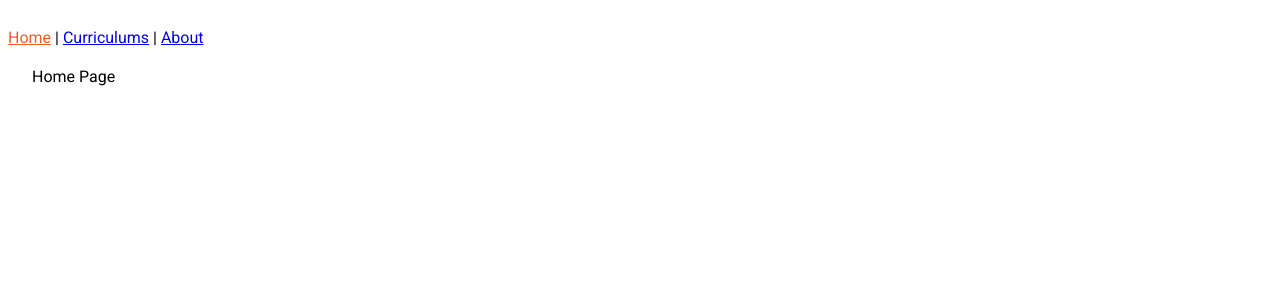
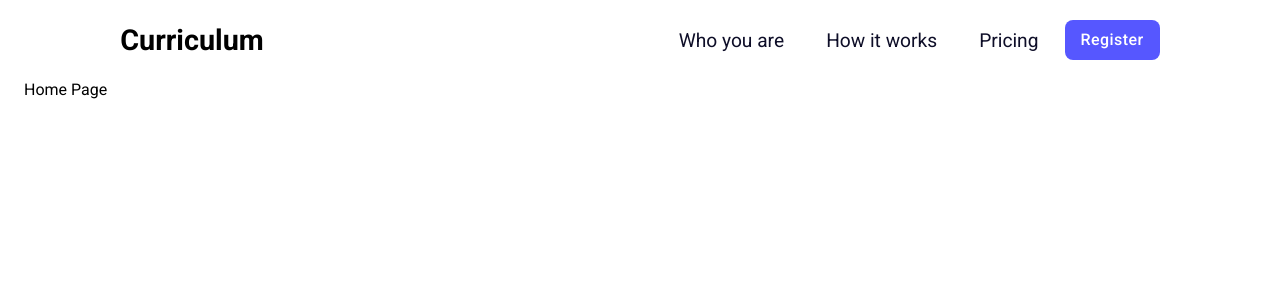
Before and after one commit to Rachidba/course-links, a React (Create React App) app in the folder react-web-client/: page / in a window 1280 px wide. Shown: the top 300 px of the page. Built offline with nearby package versions, Linux system fonts and the light colour scheme; no server answers.

Commit message:
Create a responsive Navbar

```diff
--- a/react-web-client/src/components/App.tsx
+++ b/react-web-client/src/components/App.tsx
@@ -1,7 +1,7 @@
 import React from 'react';
 import { Route, Switch } from 'react-router-dom';
 import AboutPage from './about/AboutPage';
-import Header from './common/Header';
+import Navbar from './common/navbar/Navbar';
 import CurriculumPage from './curriculums/CurriculumPage';
 import CurriculumsPage from './curriculums/CurriculumsPage';
 import HomePage from './home/HomePage';
@@ -10,8 +10,8 @@ import Container from '@material-ui/core/Container';
 
 const App: React.FC = () => {
   return (
-    <div className="container-fluid">
-      <Header />
+    <div className="">
+      <Navbar />
       <Container>
         <Switch>
           <Route exact path="/" component={HomePage} />
--- a/react-web-client/src/components/common/Header.tsx
+++ /dev/null
@@ -1,23 +0,0 @@
-import React from 'react';
-import { NavLink } from 'react-router-dom';
-
-const Header: React.FC = () => {
-  const activeStyle = { color: '#F15B2A' };
-  return (
-    <nav>
-      <NavLink to="/" activeStyle={activeStyle} exact>
-        Home
-      </NavLink>
-      {' | '}
-      <NavLink to="/curriculums" activeStyle={activeStyle}>
-        Curriculums
-      </NavLink>
-      {' | '}
-      <NavLink to="/about" activeStyle={activeStyle}>
-        About
-      </NavLink>
-    </nav>
-  );
-};
-
-export default Header;
--- /dev/null
+++ b/react-web-client/src/components/common/navbar/MenuItems.tsx
@@ -0,0 +1,17 @@
+export const MenuItems = [
+  {
+    title: 'Who you are',
+    url: '#',
+    cName: 'nav-link',
+  },
+  {
+    title: 'How it works',
+    url: '#',
+    cName: 'nav-link',
+  },
+  {
+    title: 'Pricing',
+    url: '#',
+    cName: 'nav-link',
+  },
+];
--- /dev/null
+++ b/react-web-client/src/components/common/navbar/Navbar.css
@@ -0,0 +1,90 @@
+:root {
+  --primary-color: #5657ff;
+  --dark-color: #002240;
+}
+.navbar-items {
+  background-color: white;
+  height: 80px;
+  display: flex;
+  justify-content: center;
+  align-items: center;
+  font-size: 1.2rem;
+}
+.navbar-logo {
+  cursor: pointer;
+  justify-self: start;
+}
+.nav-menu {
+  display: grid;
+  grid-template-columns: repeat(4, auto);
+  grid-gap: 10px;
+  list-style: none;
+  text-align: center;
+  align-items: center;
+  width: 70vw;
+  justify-content: end;
+}
+.nav-link {
+  color: #0e0e28;
+  text-decoration: none;
+  padding: 0.5rem 1rem;
+}
+.nav-link:hover {
+  color: rgb(110, 110, 126);
+}
+.menu-icon {
+  display: none;
+}
+.nav-link-button {
+  background: var(--primary-color);
+  border-radius: 8px;
+  color: var(--primary-color);
+  width: 30px;
+  text-decoration: none;
+}
+@media screen and (max-width: 960px) {
+  .navbar-items {
+    position: relative;
+  }
+  .nav-menu {
+    display: flex;
+    flex-direction: column;
+    width: 100%;
+    height: 100vh;
+    position: absolute;
+    top: 80px;
+    left: -100%;
+    opacity: 1;
+    transition: all 0.5s ease;
+  }
+  .nav-menu.active {
+    background-color: white;
+    left: 0;
+    opacity: 1;
+    transition: all 0.5s ease;
+    z-index: 1;
+  }
+  .nav-link {
+    text-align: center;
+    padding: 1rem;
+    width: 100%;
+    display: table;
+  }
+  .nav-link:hover {
+    color: rgb(110, 110, 126);
+  }
+  .navbar-logo {
+    position: absolute;
+    top: 0;
+    left: 0;
+    transform: translate(50%, 50%);
+  }
+  .menu-icon {
+    display: block;
+    position: absolute;
+    top: 0;
+    right: 0;
+    transform: translate(-100%, 30%);
+    cursor: pointer;
+  }
+}
--- /dev/null
+++ b/react-web-client/src/components/common/navbar/Navbar.tsx
@@ -0,0 +1,57 @@
+import React, { useState } from 'react';
+import { MenuItems } from './MenuItems';
+import './Navbar.css';
+import MenuIcon from '@material-ui/icons/Menu';
+import CloseIcon from '@material-ui/icons/Close';
+import Button from '@material-ui/core/Button';
+import { withStyles } from '@material-ui/core/styles';
+
+const BootstrapButton = withStyles({
+  root: {
+    backgroundColor: '#5657ff',
+    borderRadius: '8px',
+    boxShadow: 'none',
+    textTransform: 'none',
+    fontSize: '1rem',
+    marginTop: '0',
+    '&:hover': {
+      backgroundColor: '#4949EB',
+    },
+  },
+})(Button);
+const Navbar: React.FC = () => {
+  const [isMenuOpen, setIsMenuOpen] = useState<boolean>(false);
+  const handleMenuItemClick = () => {
+    setIsMenuOpen(!isMenuOpen);
+  };
+  return (
+    <nav className="navbar-items">
+      <h1 className="navbar-logo">Curriculum</h1>
+      <div className="menu-icon" onClick={handleMenuItemClick}>
+        {isMenuOpen ? (
+          <CloseIcon style={{ fontSize: 40 }} />
+        ) : (
+          <MenuIcon style={{ fontSize: 40 }} />
+        )}
+      </div>
+      <ul className={isMenuOpen ? 'nav-menu active' : 'nav-menu'}>
+        {MenuItems.map((item, index) => {
+          return (
+            <li key={index}>
+              <a href={item.url} className={item.cName}>
+                {item.title}
+              </a>
+            </li>
+          );
+        })}
+        <li>
+          <BootstrapButton variant="contained" color="primary" disableRipple>
+            Register
+          </BootstrapButton>
+        </li>
+      </ul>
+    </nav>
+  );
+};
+
+export default Navbar;
--- a/react-web-client/src/index.css
+++ b/react-web-client/src/index.css
@@ -1,16 +1,11 @@
-body {
-  font-family: 'Roboto', 'Oxygen',
-    'Ubuntu', 'Cantarell', 'Fira Sans', 'Droid Sans', 'Helvetica Neue',
-    sans-serif;
+* {
+  box-sizing: border-box;
+  padding: 0;
+  margin: 0;
+  font-family: 'Roboto', 'Oxygen', 'Ubuntu', 'Cantarell', 'Fira Sans',
+    'Droid Sans', 'Helvetica Neue', sans-serif;
   -webkit-font-smoothing: antialiased;
   -moz-osx-font-smoothing: grayscale;
-}
-/* #root {
-  max-width: 80%;
-  margin: 0 auto;
-} */
-nav {
-  padding: 20px 0 20px 0;
 }
 
 .card-horizontal {
```
